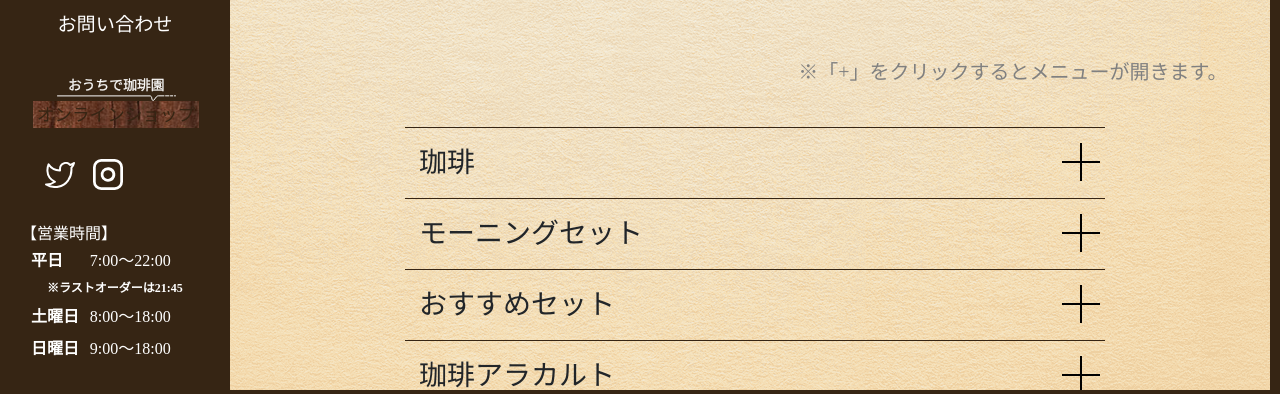
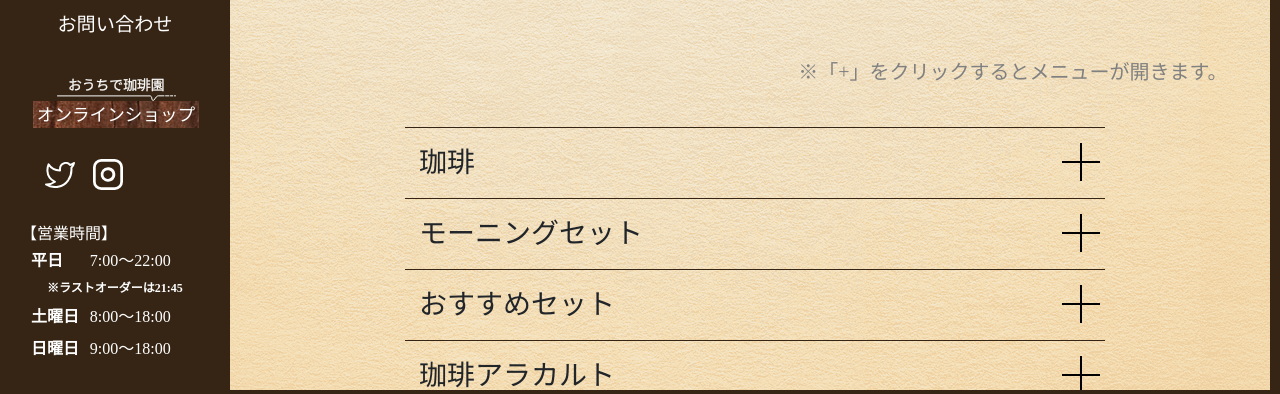
Before and after one commit to mist-solution/discava_kanda-coffee-en, a PHP site: page /menu.html in a window 1280 px wide. Shown: the part 400-794 px from the top of the page. Run offline with PHP 8.4, Linux system fonts and the light colour scheme; some web fonts are replaced.

Commit message:
3/31 14:30 テスト環境

```diff
--- a/js/main.js
+++ b/js/main.js
@@ -54,7 +54,7 @@
             },6000);
             setTimeout(function(){
                 $('.LoadMov__img').find(".Lmovp").html("<img src='top_pic/logo.svg'>");
-                $('.LoadMov__img').find(".Lmovp").css("background-color","rgba(0,0,0,0.2)");
+                $('.LoadMov__img').find(".Lmovp").css("background-color","rgba(255,255,255,0.3)").css("padding","5%");
             },8000);
             setTimeout(function(){
                 $('.LoadMov').hide(2000);
--- a/stylesheet/style.css
+++ b/stylesheet/style.css
@@ -1154,6 +1154,7 @@ a:visited{
   .SideMenu__list--last a{
     background-image:url(../top_pic/wood.jpg);
     padding:0.2em;
+    color:#fff;
   }
   .SideMenu__list--last img{
     width:70%;
```
Also changed, not shown: 4 other files.
